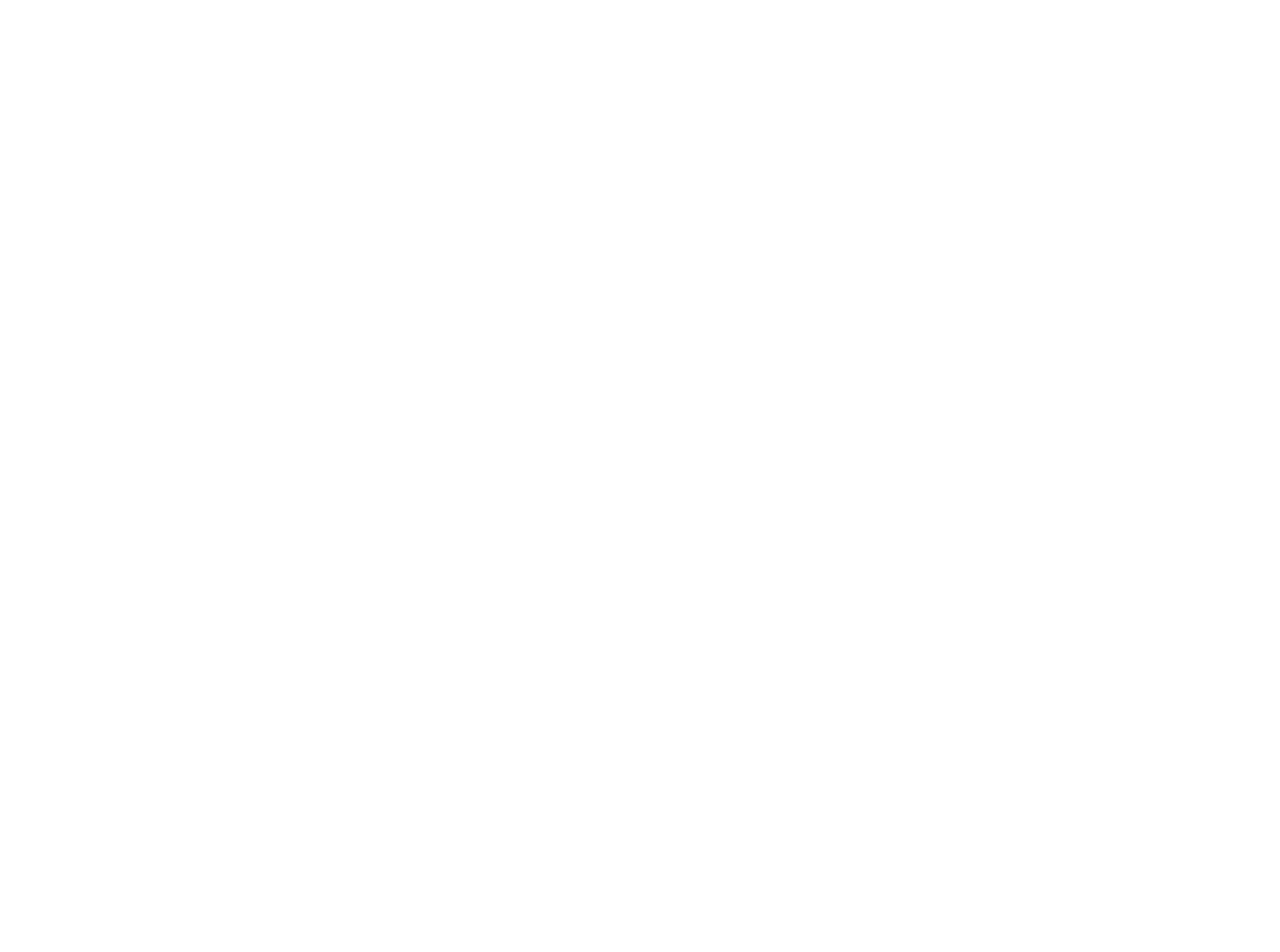
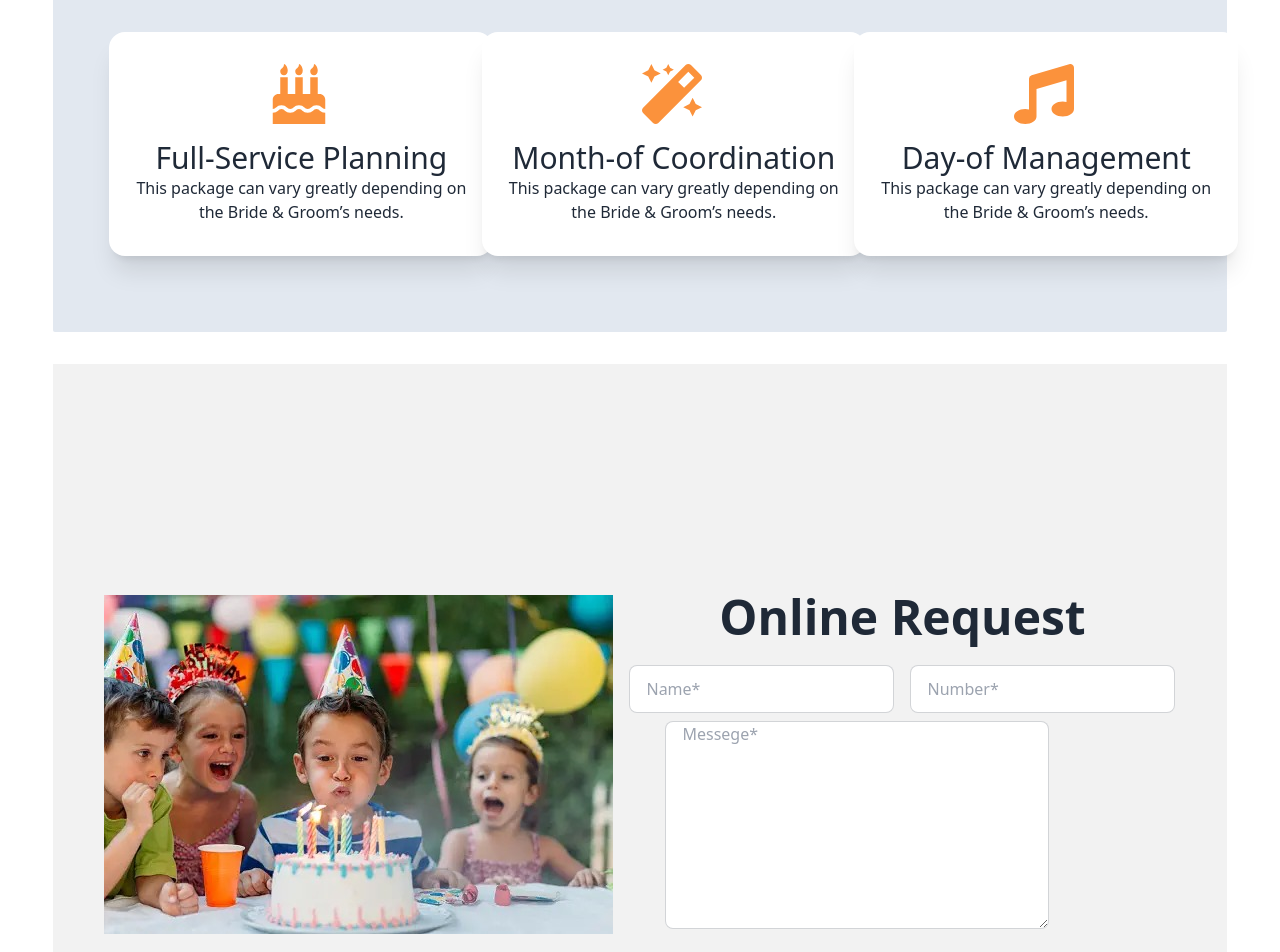
Before and after one commit to mazharul-islam356/fun-festivities, a React (Vite) app: page / in a window 1280 px wide. Shown: the part 2040-2992 px from the top of the page. Before the commit the page ends 1856 px from the top, so only its background shows below. Built offline with nearby package versions, Linux system fonts and the light colour scheme.

Commit message:
extra 2 section added in home page

```diff
--- a/package.json
+++ b/package.json
@@ -16,6 +16,7 @@
     "match-sorter": "^6.3.1",
     "react": "^18.2.0",
     "react-dom": "^18.2.0",
+    "react-icons": "^4.11.0",
     "react-router-dom": "^6.17.0",
     "sort-by": "^1.2.0"
   },
--- a/src/pages/Home/Home.jsx
+++ b/src/pages/Home/Home.jsx
@@ -3,6 +3,8 @@
 import { useLoaderData } from "react-router-dom";
 import banner from "../../assets/img/banner.jpg";
 import Cards from "./card/Cards";
+import Services from "./services/Services";
+import OnlineRequ from "./onlineRequ/OnlineRequ";
 
 
 
@@ -47,7 +49,8 @@
        </div>
 
 
-
+      <Services></Services>
+      <OnlineRequ></OnlineRequ>
 
 
       </div>
--- /dev/null
+++ b/src/pages/Home/onlineRequ/OnlineRequ.jsx
@@ -0,0 +1,26 @@
+import birthdayImg from '../../../assets/img/birthday-party.jpg'
+const OnlineRequ = () => {
+  return (
+    <div>
+      <div className="hero min-h-screen mt-8 bg-base-200">
+        <div className="hero-content flex-col lg:flex-row">
+          <img
+            src={birthdayImg}
+          />
+          <div>
+            <h1 className="text-5xl font-bold text-center">Online Request</h1> <br />
+
+            <div>
+            <input type="text" placeholder="Name*" className="input input-bordered mr-4" required />
+            <input type="text" placeholder="Number*" className="input input-bordered" required /> <br />
+            <textarea  type="text" placeholder="Messege*" className="h-10 w-96 h-52 input input-bordered mt-2 ml-9" required />
+            </div>
+
+          </div>
+        </div>
+      </div>
+    </div>
+  );
+};
+
+export default OnlineRequ;
--- /dev/null
+++ b/src/pages/Home/services/Services.jsx
@@ -0,0 +1,54 @@
+import { FaBirthdayCake, FaMagic, FaMusic } from 'react-icons/fa';
+
+
+const Services = () => {
+  return (
+    <div>
+      <div className="bg-slate-200 h-[500px] rounded-sm mt-10">
+        <div className="text-center">
+          <h1 className="text-3xl pt-14">
+            It’s simple. You have an event to plan and <br /> we have{" "}
+            <span className="text-orange-400">the solutions</span>
+          </h1>
+          <p>HERE IS HOW WE CAN HELP YOU</p>
+        </div>
+
+
+
+        <div className='text-center ml-14 mt-12 grid grid-cols-3'>
+
+          <div className="card card-compact w-96 py-4 bg-base-100 shadow-xl">
+            <FaBirthdayCake className='text-6xl text-orange-400 ml-40 mt-4'></FaBirthdayCake>
+
+            <div className='p-4'>
+            <h2 className='text-3xl'>Full-Service Planning</h2>
+            <p>This package can vary greatly depending on the Bride & Groom’s needs.</p>
+            </div>
+            </div>
+
+            <div className="card card-compact w-96 py-4 bg-base-100 shadow-xl">
+            <FaMagic className='text-6xl text-orange-400 ml-40 mt-4'></FaMagic>
+
+            <div className='p-4'>
+            <h2 className='text-3xl'>Month-of Coordination</h2>
+            <p>This package can vary greatly depending on the Bride & Groom’s needs.</p>
+            </div>
+            </div>
+
+            <div className="card card-compact w-96 py-4 bg-base-100 shadow-xl">
+            <FaMusic className='text-6xl text-orange-400 ml-40 mt-4'></FaMusic>
+
+            <div className='p-4'>
+            <h2 className='text-3xl'>Day-of Management</h2>
+            <p>This package can vary greatly depending on the Bride & Groom’s needs.</p>
+            </div>
+            </div>
+
+
+          </div>
+        </div>
+      </div>
+  );
+};
+
+export default Services;
--- a/src/pages/detail/Details.jsx
+++ b/src/pages/detail/Details.jsx
@@ -1,3 +1,4 @@
+/* eslint-disable react/prop-types */
 
 const Details = ({userr}) => {
     console.log(userr)
```
Also changed, not shown: src/assets/img/birthday-party.jpg (added), 1 other file (tests, documents, lock files or other folders).
